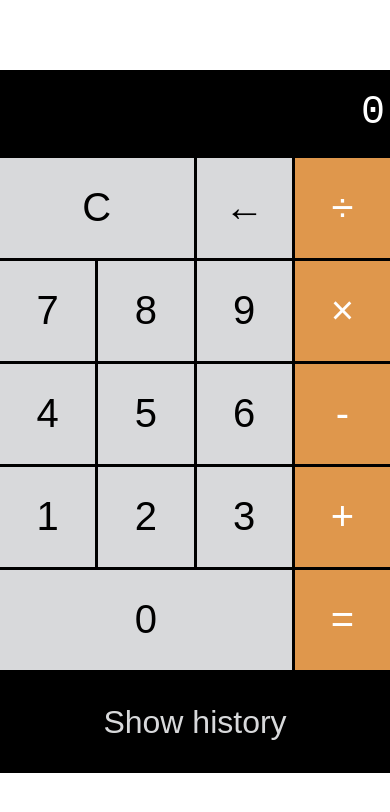
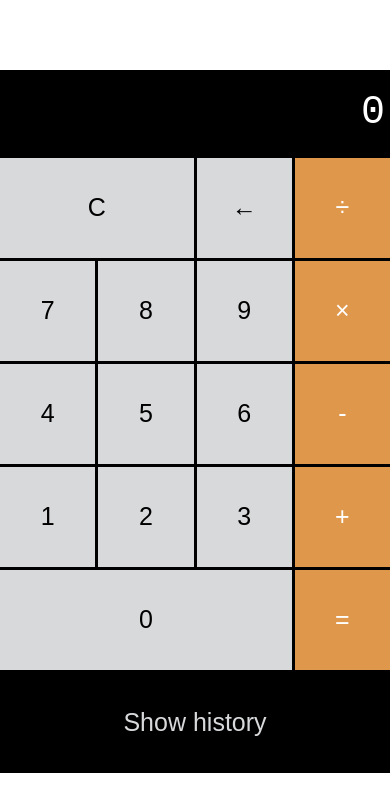
Before and after one commit to damdiana/calculator-practice, a plain HTML site: page index.html in a window 390 px wide. Drawn offline with Linux system fonts and the light colour scheme.

Commit message:
[FIXUP][issue-24] used a smaller font size on mobile devices

```diff
--- a/style.css
+++ b/style.css
@@ -30,7 +30,6 @@ body {
 
 .calc {
     width: 400px;
-    height: fit-content;
     background-color: var(--black);
     color: var(--white);
     display: grid;
@@ -108,3 +107,11 @@ body {
 .btn-history {
     font-size: 2em;
 }
+
+/* media query */
+
+@media screen and (max-width: 500px) {
+    .btn {
+        font-size: 25px;
+    }
+}
```
